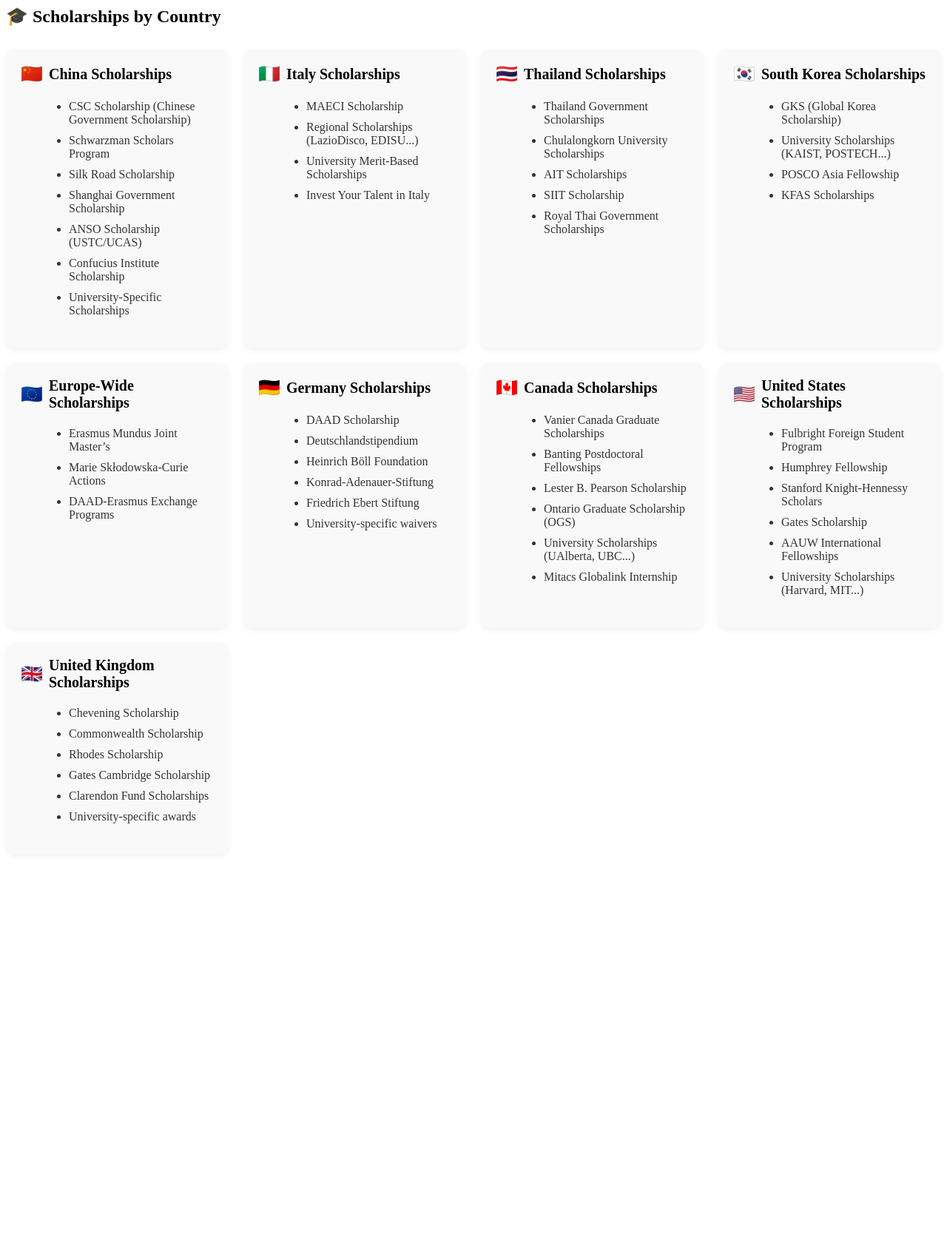
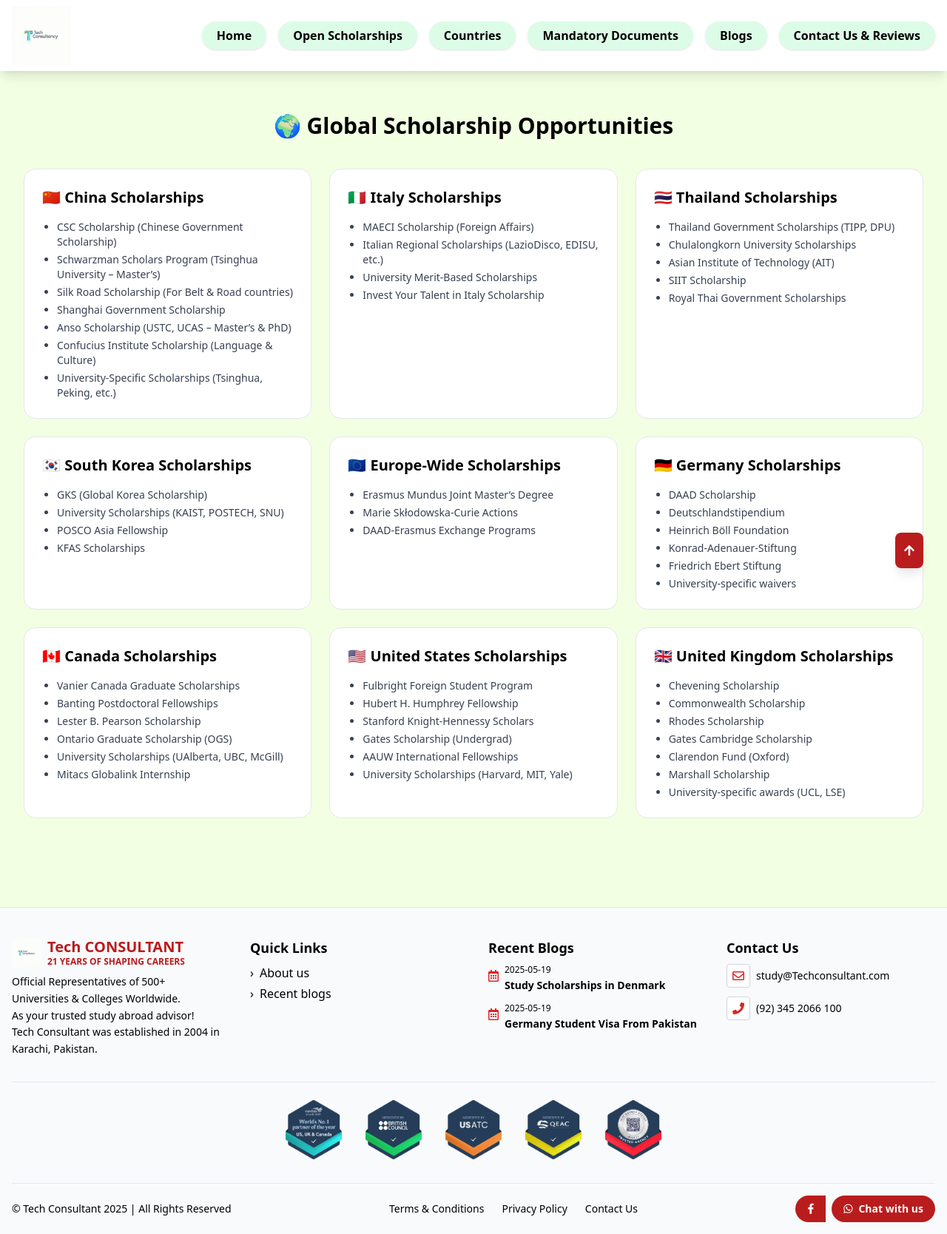
Before and after one commit to Asimirfan721/Consultancy-Business, a Laravel app: page /services in a window 1280 px wide. Shown: the whole page at 74% size. Before the commit the page ends 1113 px from the top, so only its background shows below. Run offline with Laravel 12, Linux system fonts and the light colour scheme; some libraries are stand-ins or nearby versions.

Commit message:
here is the designed page

```diff
--- a/resources/views/services.blade.php
+++ b/resources/views/services.blade.php
@@ -1,137 +1,72 @@
-<style>
-    .scholarship-country {
-        position: relative;
-        padding: 20px;
-        border-radius: 12px;
-        background-color: #f9f9f9;
-        transition: transform 0.3s ease, box-shadow 0.3s ease;
-        box-shadow: 0 4px 8px rgba(0,0,0,0.05);
-        overflow: hidden;
-    }
+@extends('layouts.app')
 
-    .scholarship-country:hover {
-        transform: translateY(-5px);
-        box-shadow: 0 12px 20px rgba(0, 0, 0, 0.15);
-    }
+@section('content')
+<div class="container mx-auto px-4 py-10">
+    <h1 class="text-3xl font-bold text-center mb-10">🌍 Global Scholarship Opportunities</h1>
 
-    .scholarship-flag {
-        font-size: 24px;
-        font-weight: bold;
-        margin-bottom: 10px;
-        display: flex;
-        align-items: center;
-    }
-
-    .scholarship-flag span {
-        margin-left: 8px;
-        font-size: 20px;
-    }
-
-    .scholarship-list {
-        margin-left: 25px;
-    }
-
-    .scholarship-list li {
-        padding: 5px 0;
-        list-style-type: disc;
-        color: #333;
-    }
-
-    .scholarship-grid {
-        display: grid;
-        grid-template-columns: repeat(auto-fill, minmax(300px, 1fr));
-        gap: 20px;
-        margin-top: 30px;
-    }
-
-    /* Optional: placeholder for background image per card */
-    .scholarship-country[data-bg] {
-        background-size: cover;
-        background-position: center;
-        color: white;
-    }
-
-    .scholarship-country[data-bg]:before {
-        content: "";
-        position: absolute;
-        inset: 0;
-        background: rgba(0, 0, 0, 0.4);
-        z-index: 0;
-    }
-
-    .scholarship-country * {
-        position: relative;
-        z-index: 1;
-    }
-</style>
-
-<div class="container mx-auto px-4 py-6">
-    <h2 class="text-3xl font-bold mb-4">🎓 Scholarships by Country</h2>
-    <div class="scholarship-grid">
-
-        <!-- 🇨🇳 China -->
-        <div class="scholarship-country">
-            <div class="scholarship-flag">🇨🇳 <span>China Scholarships</span></div>
-
-            <ul class="scholarship-list">
+    <div class="grid grid-cols-1 sm:grid-cols-2 lg:grid-cols-3 gap-6">
+        {{-- China --}}
+        <div class="bg-white hover:shadow-xl transition rounded-2xl p-6 border border-gray-200">
+            <h2 class="text-xl font-semibold mb-4 flex items-center">🇨🇳 China Scholarships</h2>
+            <ul class="list-disc ml-5 text-gray-700 space-y-1 text-sm">
                 <li>CSC Scholarship (Chinese Government Scholarship)</li>
-                <li>Schwarzman Scholars Program</li>
-                <li>Silk Road Scholarship</li>
+                <li>Schwarzman Scholars Program (Tsinghua University – Master’s)</li>
+                <li>Silk Road Scholarship (For Belt & Road countries)</li>
                 <li>Shanghai Government Scholarship</li>
-                <li>ANSO Scholarship (USTC/UCAS)</li>
-                <li>Confucius Institute Scholarship</li>
-                <li>University-Specific Scholarships</li>
+                <li>Anso Scholarship (USTC, UCAS – Master’s & PhD)</li>
+                <li>Confucius Institute Scholarship (Language & Culture)</li>
+                <li>University-Specific Scholarships (Tsinghua, Peking, etc.)</li>
             </ul>
         </div>
 
-        <!-- 🇮🇹 Italy -->
-        <div class="scholarship-country">
-            <div class="scholarship-flag">🇮🇹 <span>Italy Scholarships</span></div>
-            <ul class="scholarship-list">
-                <li>MAECI Scholarship</li>
-                <li>Regional Scholarships (LazioDisco, EDISU...)</li>
+        {{-- Italy --}}
+        <div class="bg-white hover:shadow-xl transition rounded-2xl p-6 border border-gray-200">
+            <h2 class="text-xl font-semibold mb-4 flex items-center">🇮🇹 Italy Scholarships</h2>
+            <ul class="list-disc ml-5 text-gray-700 space-y-1 text-sm">
+                <li>MAECI Scholarship (Foreign Affairs)</li>
+                <li>Italian Regional Scholarships (LazioDisco, EDISU, etc.)</li>
                 <li>University Merit-Based Scholarships</li>
-                <li>Invest Your Talent in Italy</li>
+                <li>Invest Your Talent in Italy Scholarship</li>
             </ul>
         </div>
 
-        <!-- 🇹🇭 Thailand -->
-        <div class="scholarship-country">
-            <div class="scholarship-flag">🇹🇭 <span>Thailand Scholarships</span></div>
-            <ul class="scholarship-list">
-                <li>Thailand Government Scholarships</li>
+        {{-- Thailand --}}
+        <div class="bg-white hover:shadow-xl transition rounded-2xl p-6 border border-gray-200">
+            <h2 class="text-xl font-semibold mb-4 flex items-center">🇹🇭 Thailand Scholarships</h2>
+            <ul class="list-disc ml-5 text-gray-700 space-y-1 text-sm">
+                <li>Thailand Government Scholarships (TIPP, DPU)</li>
                 <li>Chulalongkorn University Scholarships</li>
-                <li>AIT Scholarships</li>
+                <li>Asian Institute of Technology (AIT)</li>
                 <li>SIIT Scholarship</li>
                 <li>Royal Thai Government Scholarships</li>
             </ul>
         </div>
 
-        <!-- 🇰🇷 South Korea -->
-        <div class="scholarship-country">
-            <div class="scholarship-flag">🇰🇷 <span>South Korea Scholarships</span></div>
-            <ul class="scholarship-list">
+        {{-- South Korea --}}
+        <div class="bg-white hover:shadow-xl transition rounded-2xl p-6 border border-gray-200">
+            <h2 class="text-xl font-semibold mb-4 flex items-center">🇰🇷 South Korea Scholarships</h2>
+            <ul class="list-disc ml-5 text-gray-700 space-y-1 text-sm">
                 <li>GKS (Global Korea Scholarship)</li>
-                <li>University Scholarships (KAIST, POSTECH...)</li>
+                <li>University Scholarships (KAIST, POSTECH, SNU)</li>
                 <li>POSCO Asia Fellowship</li>
                 <li>KFAS Scholarships</li>
             </ul>
         </div>
 
-        <!-- 🇪🇺 Europe-Wide -->
-        <div class="scholarship-country">
-            <div class="scholarship-flag">🇪🇺 <span>Europe-Wide Scholarships</span></div>
-            <ul class="scholarship-list">
-                <li>Erasmus Mundus Joint Master’s</li>
+        {{-- Europe-Wide --}}
+        <div class="bg-white hover:shadow-xl transition rounded-2xl p-6 border border-gray-200">
+            <h2 class="text-xl font-semibold mb-4 flex items-center">🇪🇺 Europe-Wide Scholarships</h2>
+            <ul class="list-disc ml-5 text-gray-700 space-y-1 text-sm">
+                <li>Erasmus Mundus Joint Master’s Degree</li>
                 <li>Marie Skłodowska-Curie Actions</li>
                 <li>DAAD-Erasmus Exchange Programs</li>
             </ul>
         </div>
 
-        <!-- 🇩🇪 Germany -->
-        <div class="scholarship-country">
-            <div class="scholarship-flag">🇩🇪 <span>Germany Scholarships</span></div>
-            <ul class="scholarship-list">
+        {{-- Germany --}}
+        <div class="bg-white hover:shadow-xl transition rounded-2xl p-6 border border-gray-200">
+            <h2 class="text-xl font-semibold mb-4 flex items-center">🇩🇪 Germany Scholarships</h2>
+            <ul class="list-disc ml-5 text-gray-700 space-y-1 text-sm">
                 <li>DAAD Scholarship</li>
                 <li>Deutschlandstipendium</li>
                 <li>Heinrich Böll Foundation</li>
@@ -141,44 +76,45 @@
             </ul>
         </div>
 
-        <!-- 🇨🇦 Canada -->
-        <div class="scholarship-country">
-            <div class="scholarship-flag">🇨🇦 <span>Canada Scholarships</span></div>
-            <ul class="scholarship-list">
+        {{-- Canada --}}
+        <div class="bg-white hover:shadow-xl transition rounded-2xl p-6 border border-gray-200">
+            <h2 class="text-xl font-semibold mb-4 flex items-center">🇨🇦 Canada Scholarships</h2>
+            <ul class="list-disc ml-5 text-gray-700 space-y-1 text-sm">
                 <li>Vanier Canada Graduate Scholarships</li>
                 <li>Banting Postdoctoral Fellowships</li>
                 <li>Lester B. Pearson Scholarship</li>
                 <li>Ontario Graduate Scholarship (OGS)</li>
-                <li>University Scholarships (UAlberta, UBC...)</li>
+                <li>University Scholarships (UAlberta, UBC, McGill)</li>
                 <li>Mitacs Globalink Internship</li>
             </ul>
         </div>
 
-        <!-- 🇺🇸 United States -->
-        <div class="scholarship-country">
-            <div class="scholarship-flag">🇺🇸 <span>United States Scholarships</span></div>
-            <ul class="scholarship-list">
+        {{-- United States --}}
+        <div class="bg-white hover:shadow-xl transition rounded-2xl p-6 border border-gray-200">
+            <h2 class="text-xl font-semibold mb-4 flex items-center">🇺🇸 United States Scholarships</h2>
+            <ul class="list-disc ml-5 text-gray-700 space-y-1 text-sm">
                 <li>Fulbright Foreign Student Program</li>
-                <li>Humphrey Fellowship</li>
+                <li>Hubert H. Humphrey Fellowship</li>
                 <li>Stanford Knight-Hennessy Scholars</li>
-                <li>Gates Scholarship</li>
+                <li>Gates Scholarship (Undergrad)</li>
                 <li>AAUW International Fellowships</li>
-                <li>University Scholarships (Harvard, MIT...)</li>
+                <li>University Scholarships (Harvard, MIT, Yale)</li>
             </ul>
         </div>
 
-        <!-- 🇬🇧 United Kingdom -->
-        <div class="scholarship-country">
-            <div class="scholarship-flag">🇬🇧 <span>United Kingdom Scholarships</span></div>
-            <ul class="scholarship-list">
+        {{-- United Kingdom --}}
+        <div class="bg-white hover:shadow-xl transition rounded-2xl p-6 border border-gray-200">
+            <h2 class="text-xl font-semibold mb-4 flex items-center">🇬🇧 United Kingdom Scholarships</h2>
+            <ul class="list-disc ml-5 text-gray-700 space-y-1 text-sm">
                 <li>Chevening Scholarship</li>
                 <li>Commonwealth Scholarship</li>
                 <li>Rhodes Scholarship</li>
                 <li>Gates Cambridge Scholarship</li>
-                <li>Clarendon Fund Scholarships</li>
-                <li>University-specific awards</li>
+                <li>Clarendon Fund (Oxford)</li>
+                <li>Marshall Scholarship</li>
+                <li>University-specific awards (UCL, LSE)</li>
             </ul>
         </div>
-
     </div>
 </div>
+@endsection
```
